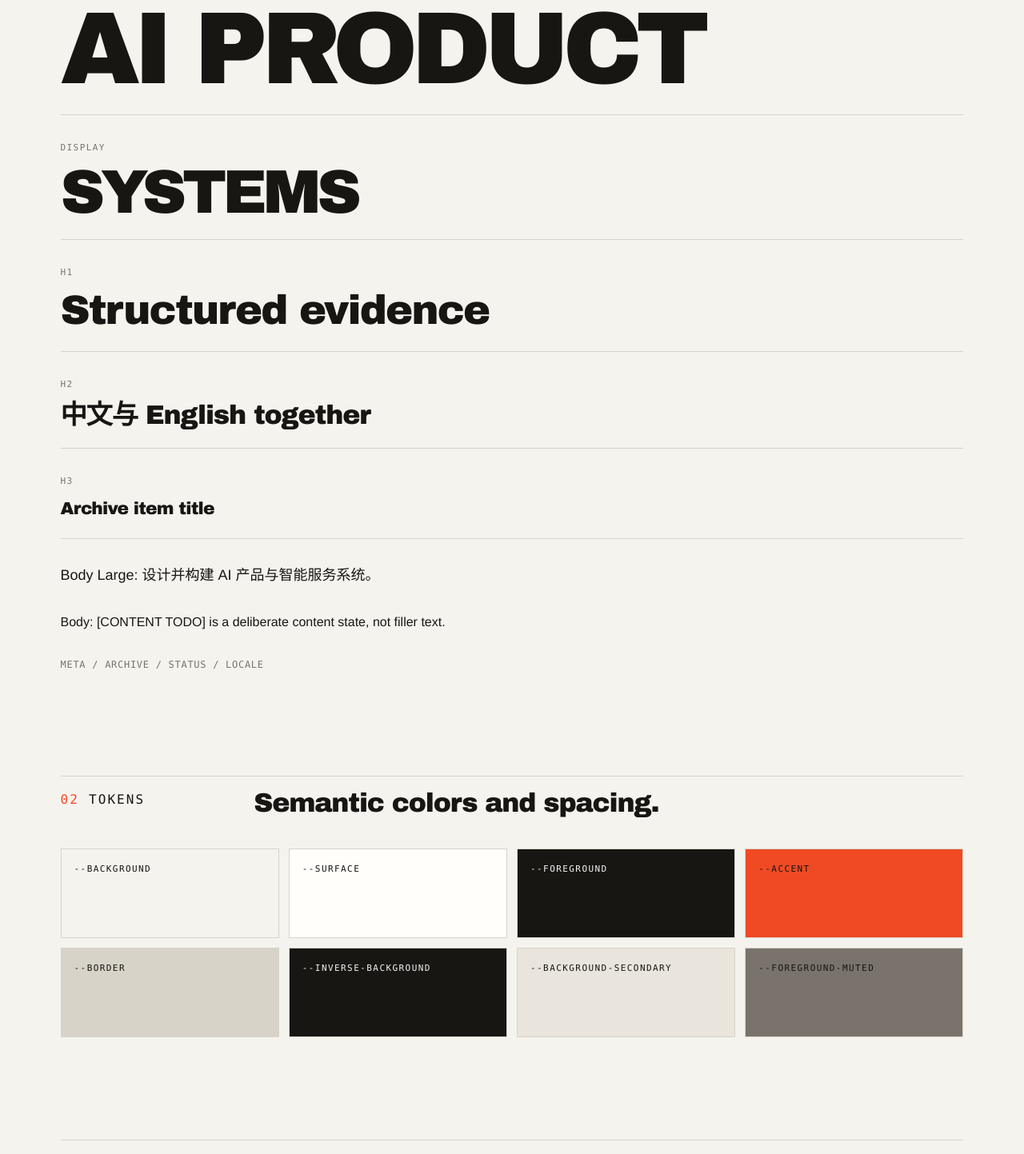
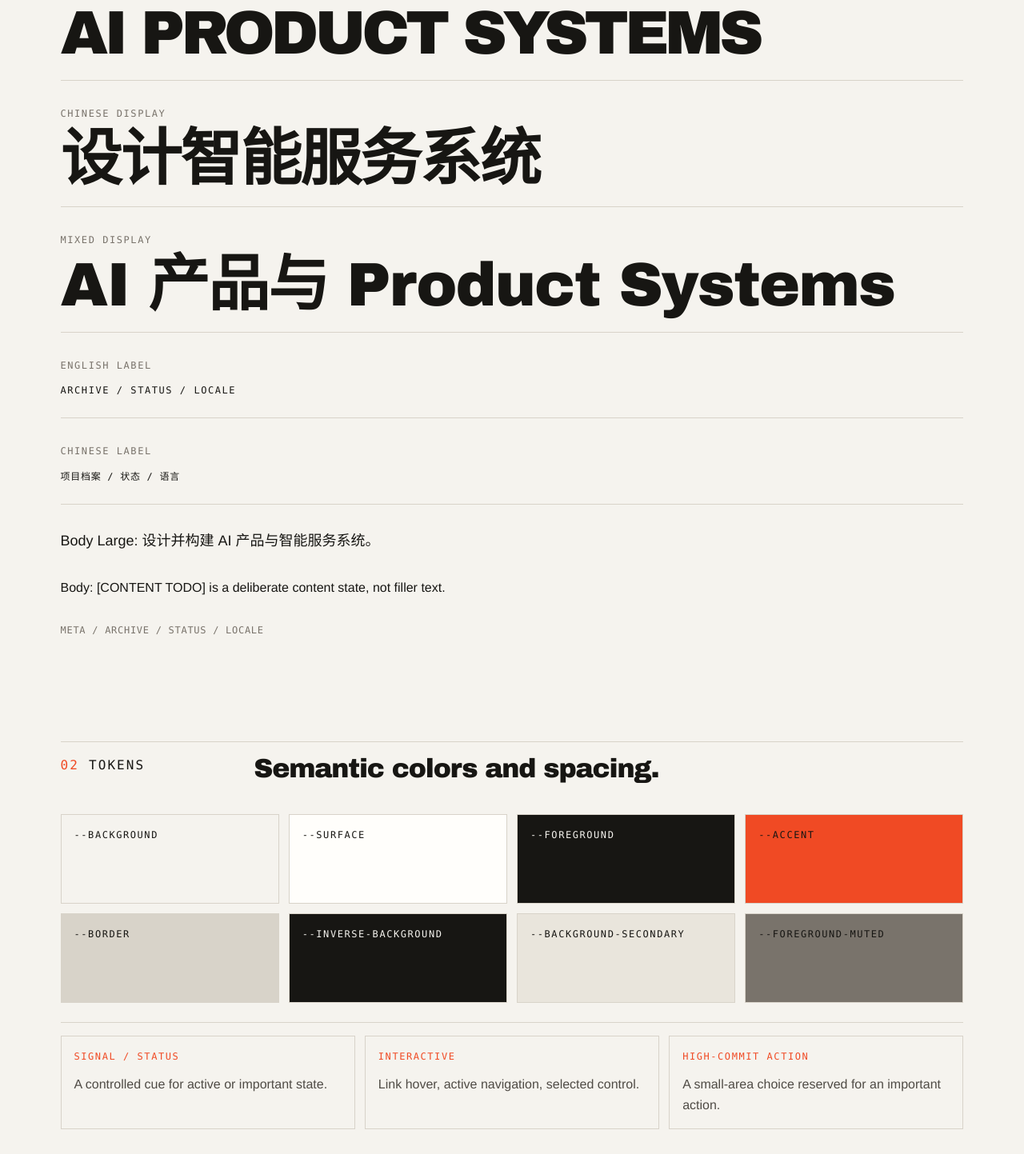
Before and after one commit to husheng-web/husheng-web.github.io, a Next.js app: page /dev/design-system in a window 1280 px wide. Shown: the part 840-2283 px from the top of the page at 80% size. Built offline with nearby package versions, Linux system fonts and the light colour scheme.

Commit message:
refactor: refine portfolio design system

```diff
--- a/app/dev/design-system/page.tsx
+++ b/app/dev/design-system/page.tsx
@@ -22,11 +22,11 @@ export const metadata: Metadata = {
 };
 
 const typeRows = [
-  ["Display XL", "type-display-xl", "AI PRODUCT"],
-  ["Display", "type-display", "SYSTEMS"],
-  ["H1", "type-h1", "Structured evidence"],
-  ["H2", "type-h2", "中文与 English together"],
-  ["H3", "type-h3", "Archive item title"],
+  ["English Display", "type-display", "AI PRODUCT SYSTEMS", "en"],
+  ["Chinese Display", "type-display", "设计智能服务系统", "zh-CN"],
+  ["Mixed Display", "type-display", "AI 产品与 Product Systems", "zh-CN"],
+  ["English Label", "type-label", "ARCHIVE / STATUS / LOCALE", "en"],
+  ["Chinese Label", "type-label", "项目档案 / 状态 / 语言", "zh-CN"],
 ] as const;
 
 export default function DesignSystemPage() {
@@ -35,7 +35,7 @@ export default function DesignSystemPage() {
       <a className="skip-link" href="#main-content">
         Skip to main content
       </a>
-      <SiteHeader dictionary={enDictionary} locale="en" />
+      <SiteHeader dictionary={enDictionary} locale="en" showLanguageSwitch={false} />
       <main id="main-content">
         <WideContainer className="py-[var(--space-section)]">
           <p className="type-label text-[var(--accent)]">DEV / FOUNDATION / 02</p>
@@ -55,12 +55,14 @@ export default function DesignSystemPage() {
               title="Type is the primary hierarchy."
             />
             <div className="mt-10 space-y-8">
-              {typeRows.map(([label, className, sample]) => (
+              {typeRows.map(([label, className, sample, language]) => (
                 <div className="border-b border-[var(--border)] pb-6" key={label}>
                   <p className="type-label mb-3 text-[var(--foreground-muted)]">
                     {label}
                   </p>
-                  <p className={className}>{sample}</p>
+                  <p className={className} lang={language}>
+                    {sample}
+                  </p>
                 </div>
               ))}
               <p className="type-body-large">
@@ -112,6 +114,32 @@ export default function DesignSystemPage() {
                   <p className="type-label">--{token}</p>
                 </div>
               ))}
+            </div>
+            <div className="mt-6 grid gap-3 border-t border-[var(--border)] pt-4 md:grid-cols-3">
+              <div className="border border-[var(--border)] p-4">
+                <p className="type-label text-[var(--accent-signal)]">
+                  Signal / Status
+                </p>
+                <p className="mt-3 text-[var(--foreground-secondary)]">
+                  A controlled cue for active or important state.
+                </p>
+              </div>
+              <div className="border border-[var(--border)] p-4">
+                <p className="type-label text-[var(--accent-interactive)]">
+                  Interactive
+                </p>
+                <p className="mt-3 text-[var(--foreground-secondary)]">
+                  Link hover, active navigation, selected control.
+                </p>
+              </div>
+              <div className="border border-[var(--border)] p-4">
+                <p className="type-label text-[var(--accent-action)]">
+                  High-commit Action
+                </p>
+                <p className="mt-3 text-[var(--foreground-secondary)]">
+                  A small-area choice reserved for an important action.
+                </p>
+              </div>
             </div>
           </section>
 
--- a/app/globals.css
+++ b/app/globals.css
@@ -110,6 +110,22 @@ a {
   letter-spacing: var(--tracking-label);
 }
 
+.type-display-xl:lang(zh),
+.type-display:lang(zh),
+.type-h1:lang(zh),
+.type-h2:lang(zh),
+.type-h3:lang(zh) {
+  letter-spacing: -0.025em;
+}
+
+.type-meta:lang(zh),
+.type-label:lang(zh),
+.type-mono-label:lang(zh),
+.skip-link:lang(zh) {
+  letter-spacing: 0.06em;
+  text-transform: none;
+}
+
 .motion-fade {
   transition:
     opacity var(--motion-normal) var(--ease-standard),
--- a/components/layout/site-header.tsx
+++ b/components/layout/site-header.tsx
@@ -7,19 +7,28 @@ import type { Dictionary, Locale } from "@/types/content";
 interface SiteHeaderProps {
   locale: Locale;
   dictionary: Dictionary;
+  showLanguageSwitch?: boolean;
 }
 
-export function SiteHeader({ locale, dictionary }: SiteHeaderProps) {
+export function SiteHeader({
+  locale,
+  dictionary,
+  showLanguageSwitch = true,
+}: SiteHeaderProps) {
   return (
     <header className="sticky top-0 z-50 border-b border-[var(--border)] bg-[var(--background)]">
       <Container className="flex min-h-[4.0625rem] items-center justify-between gap-6">
         <Link
-          className="font-mono tracking-[var(--tracking-label)] text-[var(--type-label)] uppercase transition-[color,transform] duration-[var(--motion-fast)] ease-[var(--ease-standard)] hover:text-[var(--accent-hover)] active:translate-y-px"
+          className="font-mono tracking-[var(--tracking-label)] text-[var(--type-label)] uppercase transition-[color,transform] duration-[var(--motion-fast)] ease-[var(--ease-standard)] hover:text-[var(--accent-interactive-hover)] active:translate-y-px"
           href={`/${locale}`}
         >
           Index
         </Link>
-        <SiteNavigation dictionary={dictionary} locale={locale} />
+        <SiteNavigation
+          dictionary={dictionary}
+          locale={locale}
+          showLanguageSwitch={showLanguageSwitch}
+        />
       </Container>
     </header>
   );
--- a/components/navigation/language-switch.tsx
+++ b/components/navigation/language-switch.tsx
@@ -22,7 +22,7 @@ export function LanguageSwitch({ locale, label, className = "" }: LanguageSwitch
   return (
     <Link
       aria-label={`Switch language to ${label}`}
-      className={`font-mono tracking-[var(--tracking-label)] text-[var(--foreground)] text-[var(--type-label)] uppercase transition-[color,transform] duration-[var(--motion-fast)] ease-[var(--ease-standard)] hover:text-[var(--accent-hover)] active:translate-y-px ${className}`}
+      className={`font-mono tracking-[var(--tracking-label)] text-[var(--foreground)] text-[var(--type-label)] uppercase transition-[color,transform] duration-[var(--motion-fast)] ease-[var(--ease-standard)] hover:text-[var(--accent-interactive-hover)] active:translate-y-px ${className}`}
       href={href}
       lang={alternateLocale}
     >
--- a/components/navigation/site-navigation.tsx
+++ b/components/navigation/site-navigation.tsx
@@ -10,11 +10,16 @@ import type { Dictionary, Locale } from "@/types/content";
 interface SiteNavigationProps {
   dictionary: Dictionary;
   locale: Locale;
+  showLanguageSwitch?: boolean;
 }
 
 const focusableSelector = "a[href], button:not([disabled])";
 
-export function SiteNavigation({ dictionary, locale }: SiteNavigationProps) {
+export function SiteNavigation({
+  dictionary,
+  locale,
+  showLanguageSwitch = true,
+}: SiteNavigationProps) {
   const [isOpen, setIsOpen] = useState(false);
   const buttonRef = useRef<HTMLButtonElement>(null);
   const menuRef = useRef<HTMLElement>(null);
@@ -72,7 +77,7 @@ export function SiteNavigation({ dictionary, locale }: SiteNavigationProps) {
         return (
           <Link
             aria-current={active ? "page" : undefined}
-            className={`font-mono tracking-[var(--tracking-label)] text-[var(--type-label)] uppercase transition-[color,transform] duration-[var(--motion-fast)] ease-[var(--ease-standard)] hover:text-[var(--accent-hover)] active:translate-y-px ${active ? "text-[var(--accent)]" : "text-[var(--foreground)]"} ${mobile ? "py-3 text-base" : ""}`}
+            className={`font-mono tracking-[var(--tracking-label)] text-[var(--type-label)] uppercase transition-[color,transform] duration-[var(--motion-fast)] ease-[var(--ease-standard)] hover:text-[var(--accent-interactive-hover)] active:translate-y-px ${active ? "text-[var(--accent-interactive)]" : "text-[var(--foreground)]"} ${mobile ? "py-3 text-base" : ""}`}
             href={item.href}
             key={item.href}
             onClick={() => mobile && setIsOpen(false)}
@@ -81,11 +86,13 @@ export function SiteNavigation({ dictionary, locale }: SiteNavigationProps) {
           </Link>
         );
       })}
-      <LanguageSwitch
-        className={mobile ? "py-3 text-base" : ""}
-        label={dictionary.navigation.language}
-        locale={locale}
-      />
+      {showLanguageSwitch ? (
+        <LanguageSwitch
+          className={mobile ? "py-3 text-base" : ""}
+          label={dictionary.navigation.language}
+          locale={locale}
+        />
+      ) : null}
     </>
   );
 
--- a/components/ui/button.tsx
+++ b/components/ui/button.tsx
@@ -18,10 +18,11 @@ interface ButtonLinkProps extends SharedButtonProps {
 
 const variants: Record<ButtonVariant, string> = {
   primary:
-    "bg-[var(--accent)] text-[var(--accent-foreground)] hover:bg-[var(--accent-hover)]",
+    "bg-[var(--accent-action)] text-[var(--accent-foreground)] hover:bg-[var(--accent-hover)]",
   secondary:
     "border border-[var(--border-strong)] bg-transparent text-[var(--foreground)] hover:border-[var(--foreground)]",
-  quiet: "bg-transparent text-[var(--foreground)] hover:text-[var(--accent-hover)]",
+  quiet:
+    "bg-transparent text-[var(--foreground)] hover:text-[var(--accent-interactive-hover)]",
 };
 
 const shared =
--- a/components/ui/status-label.tsx
+++ b/components/ui/status-label.tsx
@@ -19,7 +19,7 @@ export function StatusLabel({ dictionary, status }: StatusLabelProps) {
     <span className="inline-flex items-center gap-2 font-mono tracking-[var(--tracking-label)] text-[var(--foreground-muted)] text-[var(--type-label)] uppercase">
       <span
         aria-hidden="true"
-        className={`h-1.5 w-1.5 rounded-full ${status === "ready" ? "bg-[var(--accent)]" : "bg-[var(--border-strong)]"}`}
+        className={`h-1.5 w-1.5 rounded-full ${status === "ready" ? "bg-[var(--accent-signal)]" : "bg-[var(--border-strong)]"}`}
       />
       {dictionary.shell[labelKey[status]]}
     </span>
--- a/components/ui/text-link.tsx
+++ b/components/ui/text-link.tsx
@@ -13,7 +13,7 @@ export function TextLink({
 }: TextLinkProps) {
   return (
     <Link
-      className={`inline-flex items-center gap-2 border-b border-current pb-1 font-mono tracking-[var(--tracking-label)] text-[var(--foreground)] text-[var(--type-label)] uppercase transition-[color,transform] duration-[var(--motion-fast)] ease-[var(--ease-standard)] hover:text-[var(--accent-hover)] active:translate-y-px ${className}`}
+      className={`inline-flex items-center gap-2 border-b border-current pb-1 font-mono tracking-[var(--tracking-label)] text-[var(--foreground)] text-[var(--type-label)] uppercase transition-[color,transform] duration-[var(--motion-fast)] ease-[var(--ease-standard)] hover:text-[var(--accent-interactive-hover)] active:translate-y-px ${className}`}
       {...props}
     >
       {children}
--- a/styles/tokens.css
+++ b/styles/tokens.css
@@ -11,6 +11,10 @@
   --accent: #f04a24;
   --accent-hover: #c93617;
   --accent-foreground: #171613;
+  --accent-signal: var(--accent);
+  --accent-interactive: var(--accent);
+  --accent-interactive-hover: var(--accent-hover);
+  --accent-action: var(--accent);
   --inverse-background: #171613;
   --inverse-foreground: #f5f3ee;
 
@@ -28,7 +32,7 @@
   --type-body: 1rem;
   --type-body-small: 0.875rem;
   --type-meta: 0.75rem;
-  --type-label: 0.6875rem;
+  --type-label: 0.75rem;
 
   --leading-display: 0.9;
   --leading-heading: 1.04;
```
Also changed, not shown: 3 other files (tests, documents, lock files or other folders).
